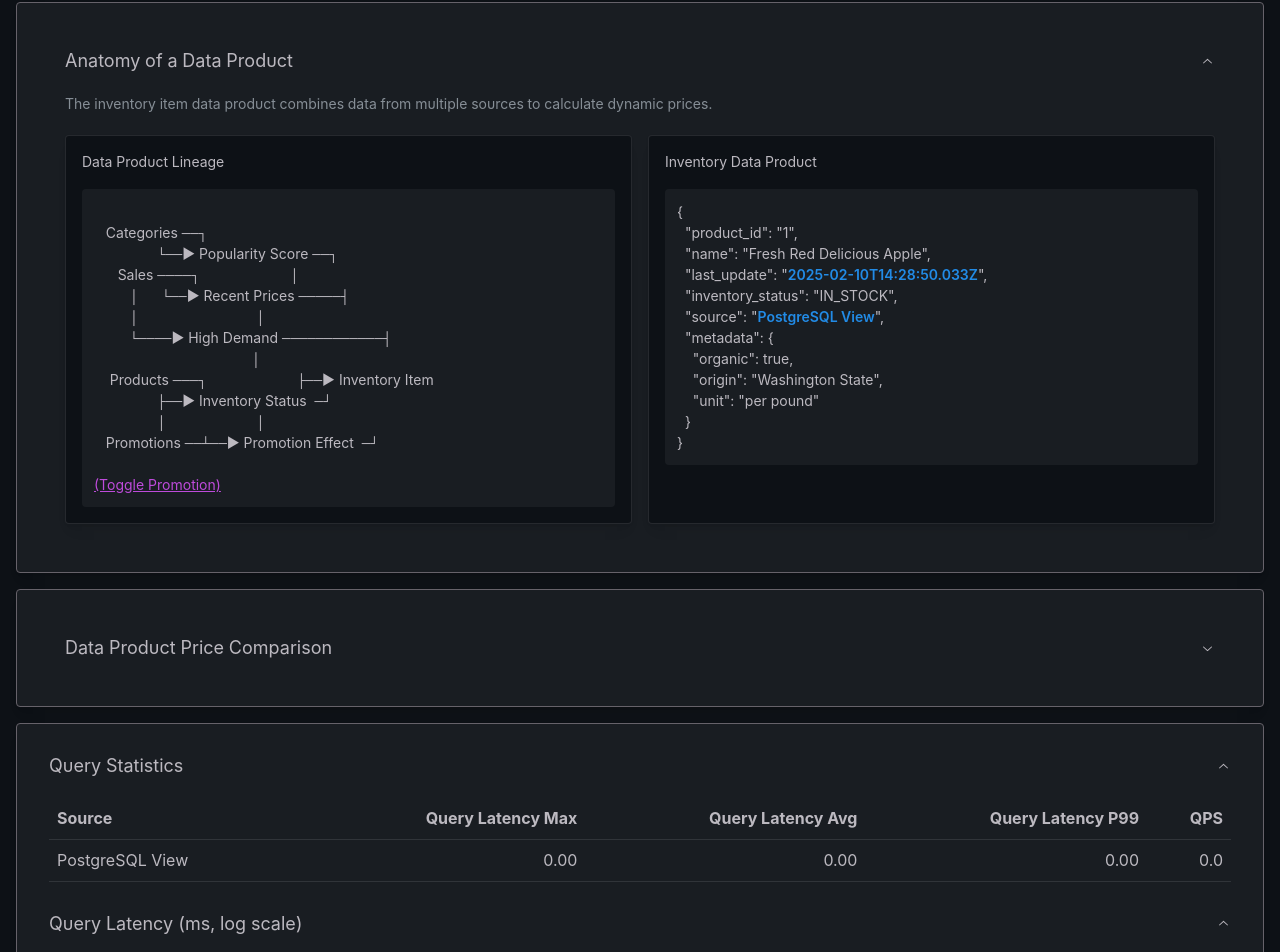
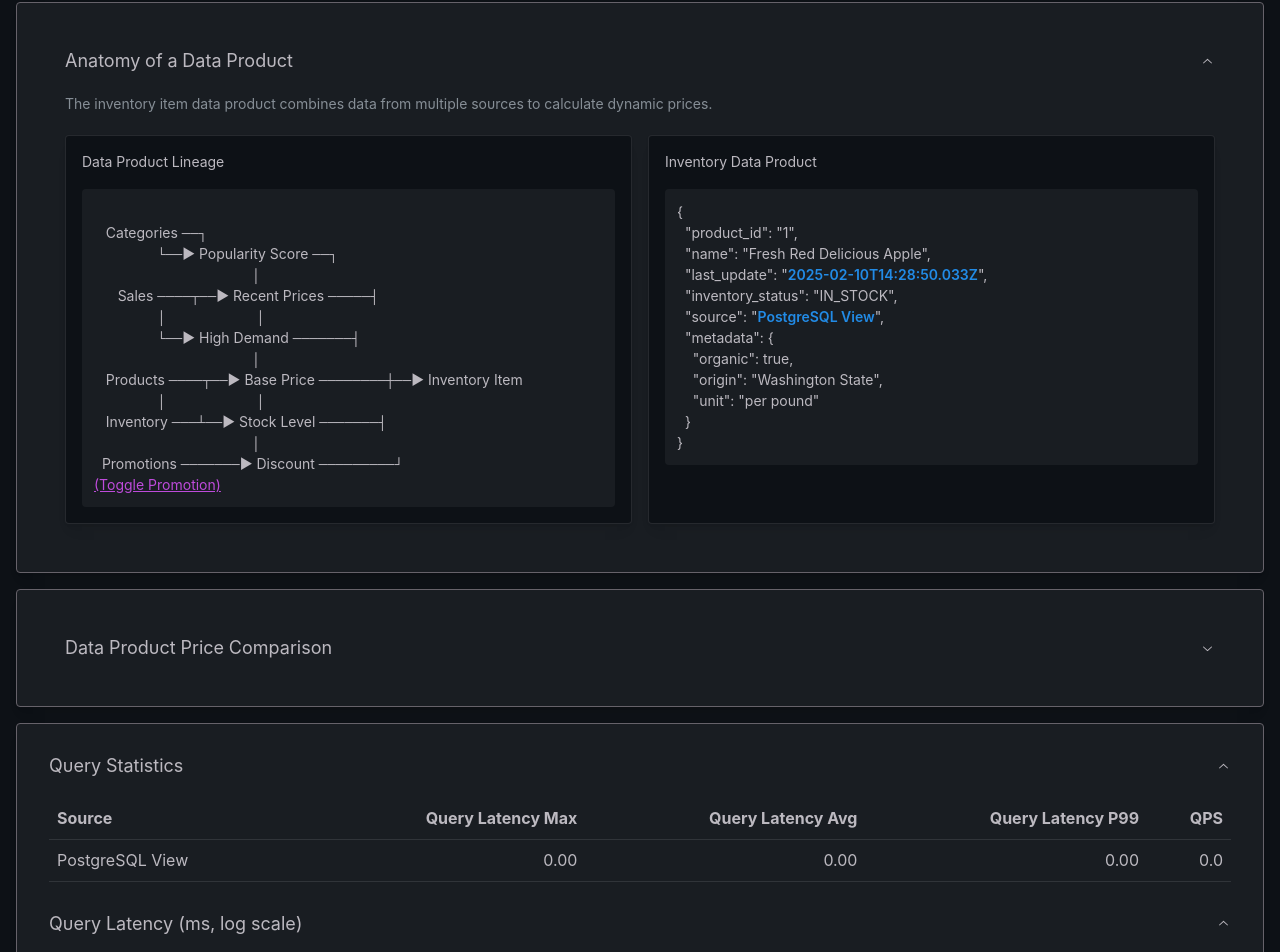
Before and after one commit to nstewart/freshmart-evolution, a React (Vite) app in the folder frontend/: page / in a window 1280 px wide. Shown: the part 932-1884 px from the top of the page. Built offline with nearby package versions, Linux system fonts and the light colour scheme; no server answers.

Commit message:
updated ascii for data product

```diff
--- a/frontend/src/App.jsx
+++ b/frontend/src/App.jsx
@@ -1122,16 +1122,16 @@ function App() {
 {`
    Categories ──┐
                 └──► Popularity Score ──┐
-      Sales ────┐                       │
-         │      └──► Recent Prices ─────┤
-         │                              │
-         └────► High Demand ────────────┤
                                         │
-    Products ───┐                       ├──► Inventory Item
-                ├──► Inventory Status  ─┘
+      Sales ────┬──► Recent Prices ─────┤
                 │                       │
-   Promotions ──┴──► Promotion Effect  ─┘
-
+                └──► High Demand ───────┤
+                                        │
+   Products ────┬──► Base Price ────────┼──► Inventory Item
+                │                       │
+   Inventory ───┴──► Stock Level ───────┤
+                                        │
+  Promotions ───────► Discount ─────────┘
 `}
                             <span
                               onClick={togglePromotion}
```
